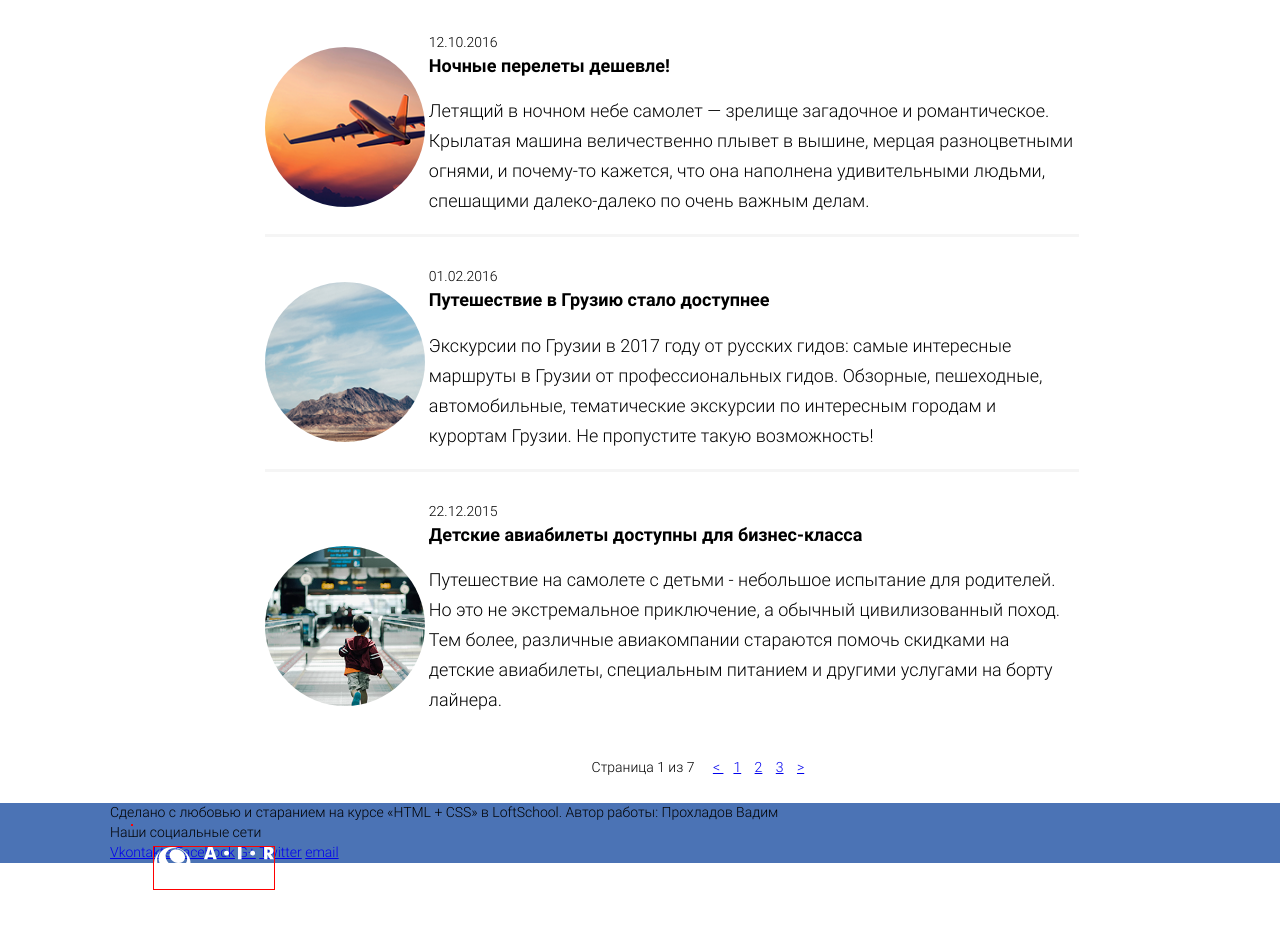
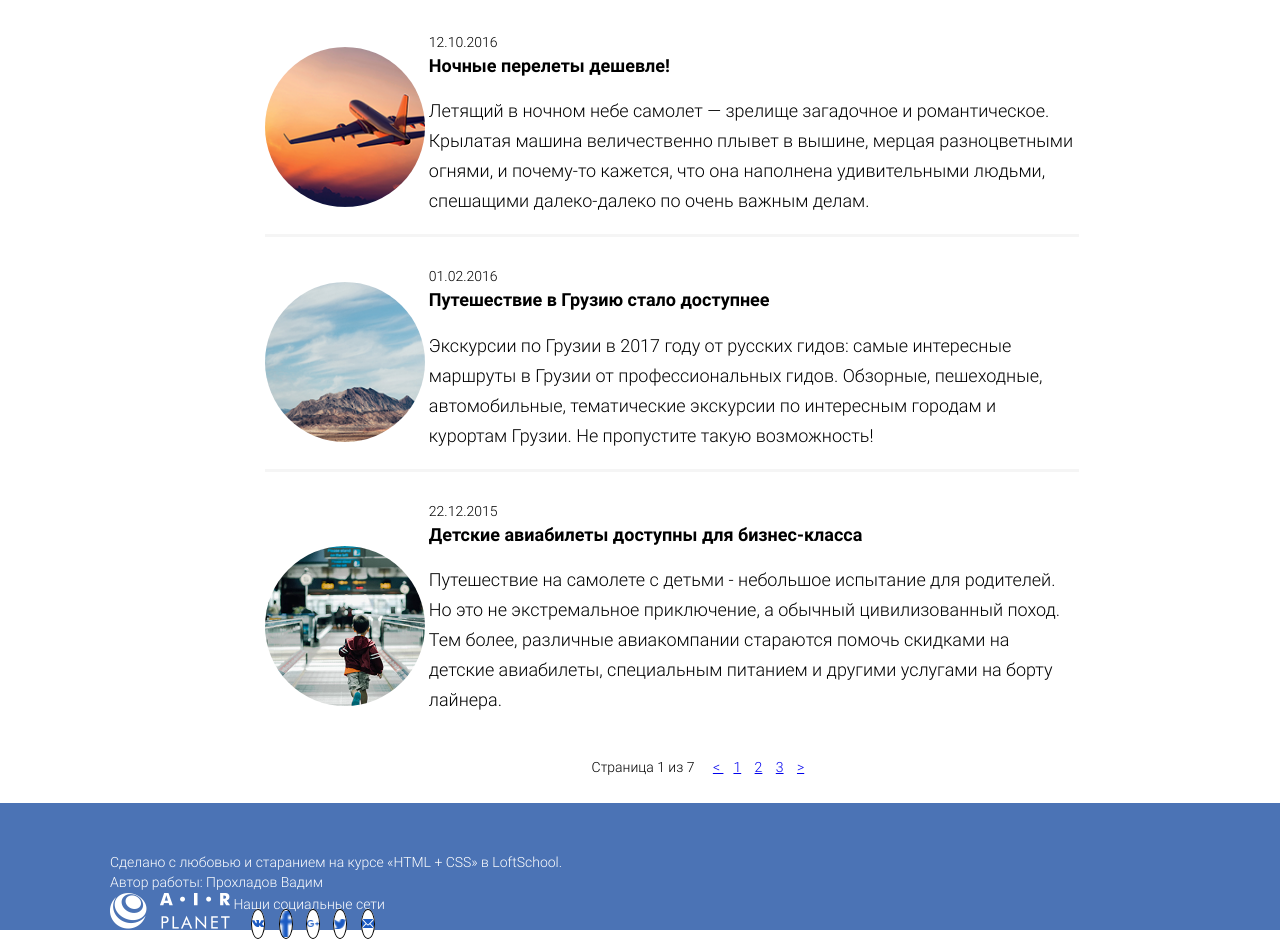
Before and after one commit to Erzbeth/airplanes, a plain HTML site: page index.html in a window 1280 px wide. Shown: the part 1031-1970 px from the top of the page. Before the commit the page ends 1921 px from the top, so only its background shows below. Drawn offline with Linux system fonts and the light colour scheme.

Commit message:
добавила футер

```diff
--- a/css/main.css
+++ b/css/main.css
@@ -67,6 +67,9 @@ h6 {
  ul li{
      list-style: none;
  }
+ span{
+   display: inline-block;
+ }
 
 header{
   background: #4b73b5;
@@ -77,12 +80,14 @@ header{
 }
 
 
-.logo{
+.header__logo{
   position: absolute;
   top: 21px;
   left: 21px;
   border: 1px solid red;
 }
+
+
 .contacts{
     position: absolute;
     top: 21px;
@@ -267,6 +272,7 @@ margin: 0 auto;
   font-weight: bold;
 }
 .description__price-curr{
+
   font-size: 40px;
 }
 h2{
@@ -333,28 +339,90 @@ display: inline-block;
   padding: 5px;
 }
 
-
-
 footer{
   background: #4b73b5;
+  display: inline-block;
   width: 100%;
-  display: inline-block;
+  color: #fff;
 }
-.footer.footer__logo{
-  bottom: 10px solid red;
+.container.footer__container{
+  height: 77px;
 }
-.author{
+
+.footer__author{
+  position: relative;
+  margin-top: 50px;
+
+/*width: 30%;
+display: inline-block;*/
+text-align: left;
+}
+.author__comments{
   display: block;
 
 }
 
-.socials.footer__socials{
+.footer__logo{
+
   display: inline-block;
+  margin: 0 auto;
 }
+
 
 .footer__socials{
   display: inline-block;
+  text-align: right;
+
 }
 .socials__item{
   display: inline-block;
+
+
+
 }
+
+.socials__item a {
+  text-align: center;
+  width: 20px;
+  height: 20px;
+  background-color: #fff;
+  border: 1px solid black;
+  border-radius: 50%;
+  margin: 0 10px 10px 0;
+  padding: 6px;
+}
+
+.socials__link{
+
+
+
+  background: center center / contain no-repeat;
+
+
+}
+
+/*.socials__link{
+  font-size: 12px;
+  font-weight: bold;
+  letter-spacing: 2.4px;
+  text-decoration: none;
+  color: #4b73b5;
+
+}*/
+
+
+.Vk{
+  background-image: url('../img/icons/vk.png');
+}
+.Fb{
+  background-image: url('../img/icons/fb.png');
+}
+.Google{
+  background-image: url('../img/icons/google.png');
+}
+.Twitter{
+  background-image: url('../img/icons/twitter.png');
+}
+.Email{
+  background-image: url('../img/icons/mail.png');
+}
--- a/index.html
+++ b/index.html
@@ -14,9 +14,11 @@
 
     <header class="header">
       <div class="container header__container">
-        <a href="/" class="logo">
-          <img src="./img/bg/logo.png" alt="Логотип Airplanet" class="logo__img">
-        </a>
+        <div class="header__logo">
+            <a href="/" class="logo">
+              <img src="./img/bg/logo.png" alt="Логотип Airplanet" class="logo__img">
+            </a>
+          </div>
         <div class="contacts">
           <a href="tel:88000039210" class="contacts__phone">8 (800) 00-392-10</a>
           <div class="contacts__shedule">График работы</div>
@@ -206,7 +208,7 @@
             <span class="author__name">Автор работы: Прохладов Вадим</span>
           </div>
         </div>
-        <div class="logo footer__logo">
+        <div class="footer__logo">
           <a href="/" class="logo">
             <img src="./img/bg/logo.png" alt="Логотип Airplanet" class="logo__img">
           </a>
@@ -215,19 +217,19 @@
           <div class="socials__title">Наши социальные сети</div>
           <ul class="socials__list">
             <li class="socials__item">
-              <a href="#" class="socials__link vk">Vkontakte</a>
+              <a href="#" class="socials__link Vk"></a>
             </li>
             <li class="socials__item">
-              <a href="#" class="socials__link Fb">Facebook</a>
+              <a href="#" class="socials__link Fb"></a>
             </li>
             <li class="socials__item">
-              <a href="#" class="socials__link G+">G+</a>
+              <a href="#" class="socials__link Google"></a>
             </li>
             <li class="socials__item">
-              <a href="#" class="socials__link Twit">Twitter</a>
+              <a href="#" class="socials__link Twitter"></a>
             </li>
             <li class="socials__item">
-              <a href="#" class="socials__link email">email</a>
+              <a href="#" class="socials__link Email"></a>
             </li>
           </ul>
         </div>
```
Also changed, not shown: img/icons/fb.png (added), img/icons/google.png (added), img/icons/mail.png (added), img/icons/twitter.png (added). Lines whose indentation alone changed are shown as unchanged.
